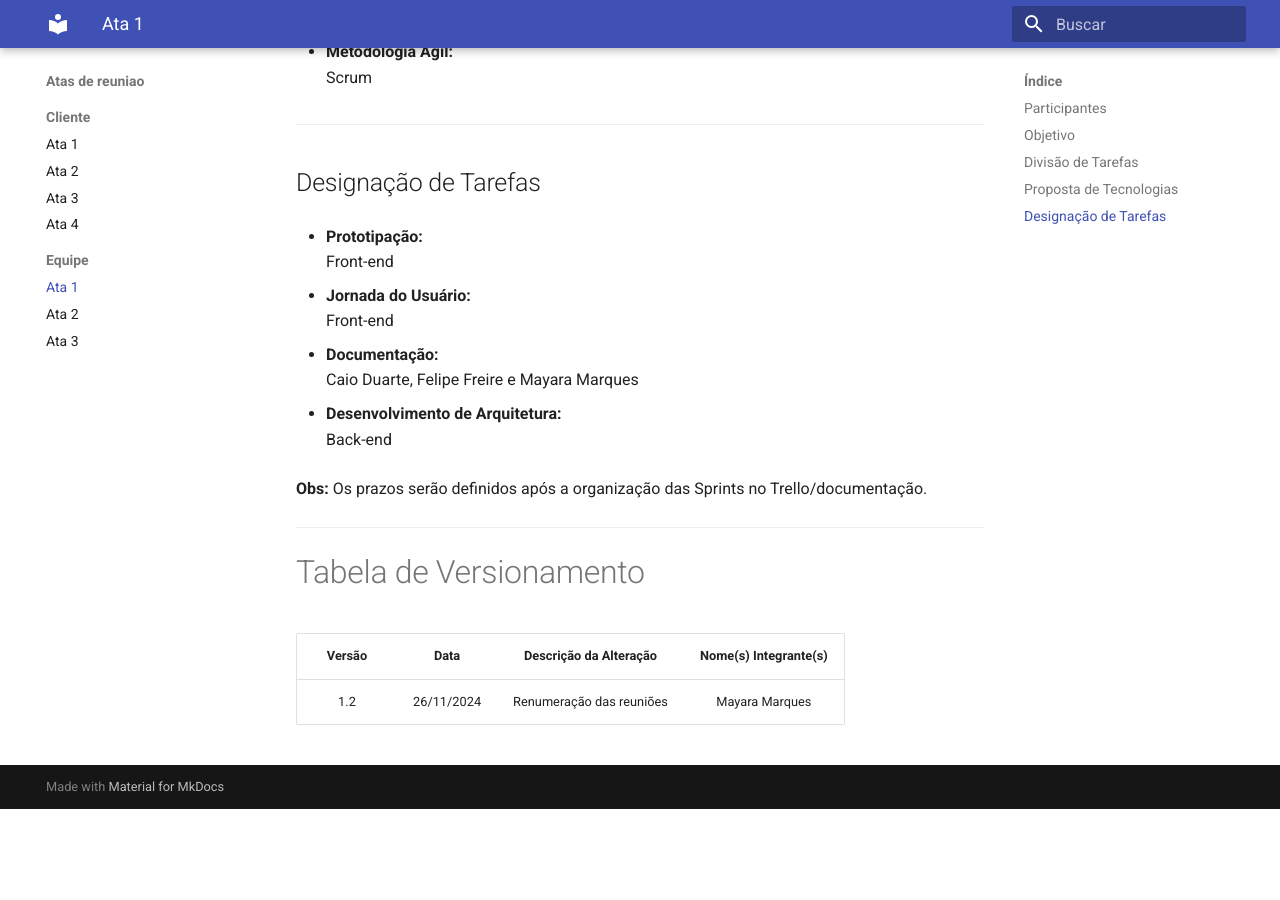
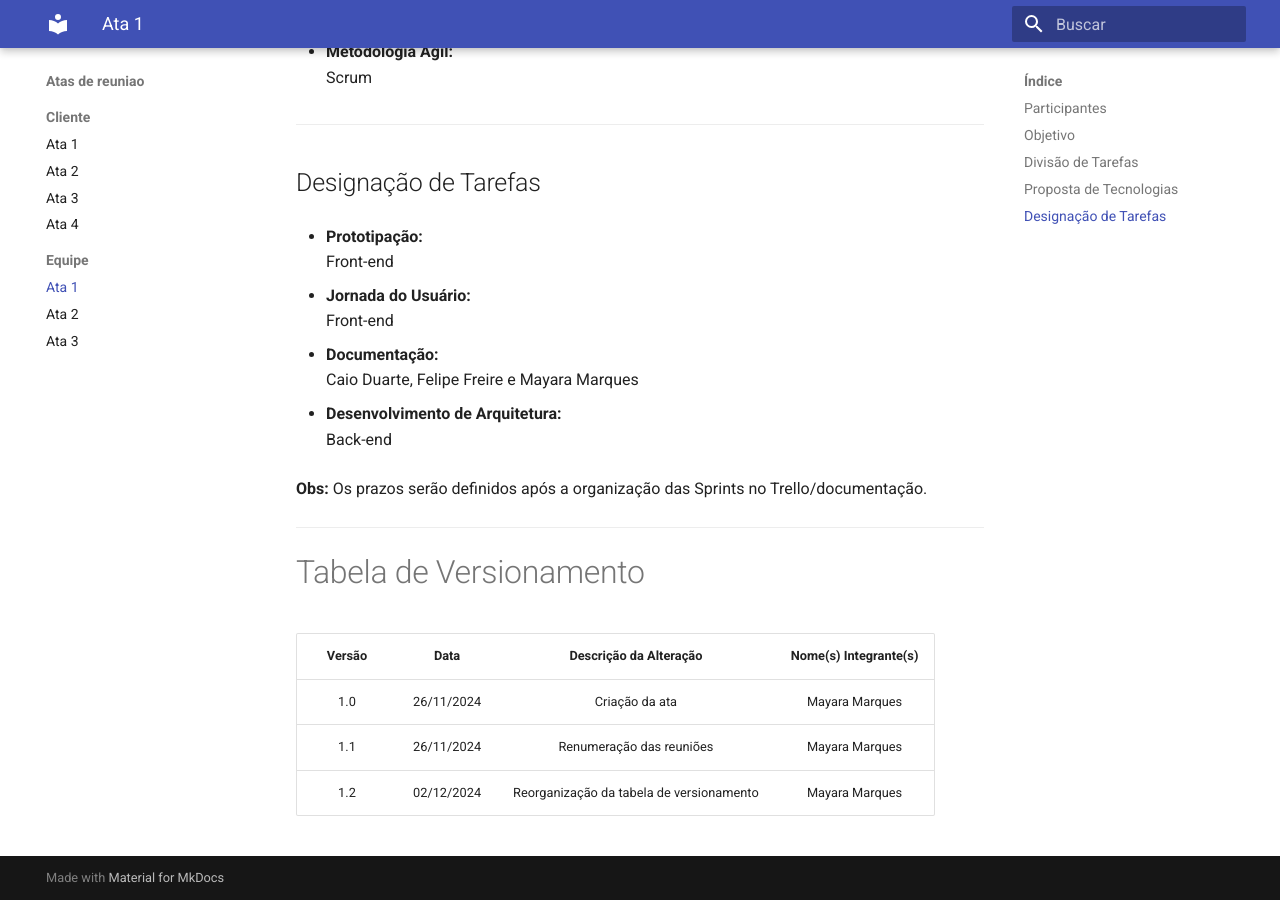
Before and after one commit to FGA0138-MDS-Ajax/2024.2-Aries, an MkDocs documentation site: the page built from docs/atas-reuniao/equipe/ata-reuniao-1-equipe.md, in a window 1280 px wide and 900 px high, scrolled down 2280 px. Built offline with MkDocs 1.6.1 and Material for MkDocs 9.7.7, drawn with Linux system fonts in a browser that asks for light colours; before the commit the page ends 3089 px from its top, so only the background shows below that.

Commit message:
docs: Reorganização tabela de versionamento atas
Foram adcionadas novas linhas na tabela de versionamento de ambas
as primeiras reuniões da equipe e com o cliente

```diff
--- a/docs/atas-reuniao/equipe/ata-reuniao-1-equipe.md
+++ b/docs/atas-reuniao/equipe/ata-reuniao-1-equipe.md
@@ -100,4 +100,6 @@ Definir tecnologias, organização de equipe e designação de tarefas.
 
 | Versão | Data | Descrição da Alteração | Nome(s) Integrante(s) |
 | :----: | :--: | :--------------------: | :-------------------: |
-| 1.2 | 26/11/2024 | Renumeração das reuniões | Mayara Marques |
+| 1.0 | 26/11/2024 | Criação da ata | Mayara Marques |
+| 1.1 | 26/11/2024 | Renumeração das reuniões | Mayara Marques |
+| 1.2 | 02/12/2024 | Reorganização da tabela de versionamento | Mayara Marques |
```
Also changed, not shown: docs/atas-reuniao/cliente/ata-reuniao-1.md (+2 -0 lines).
